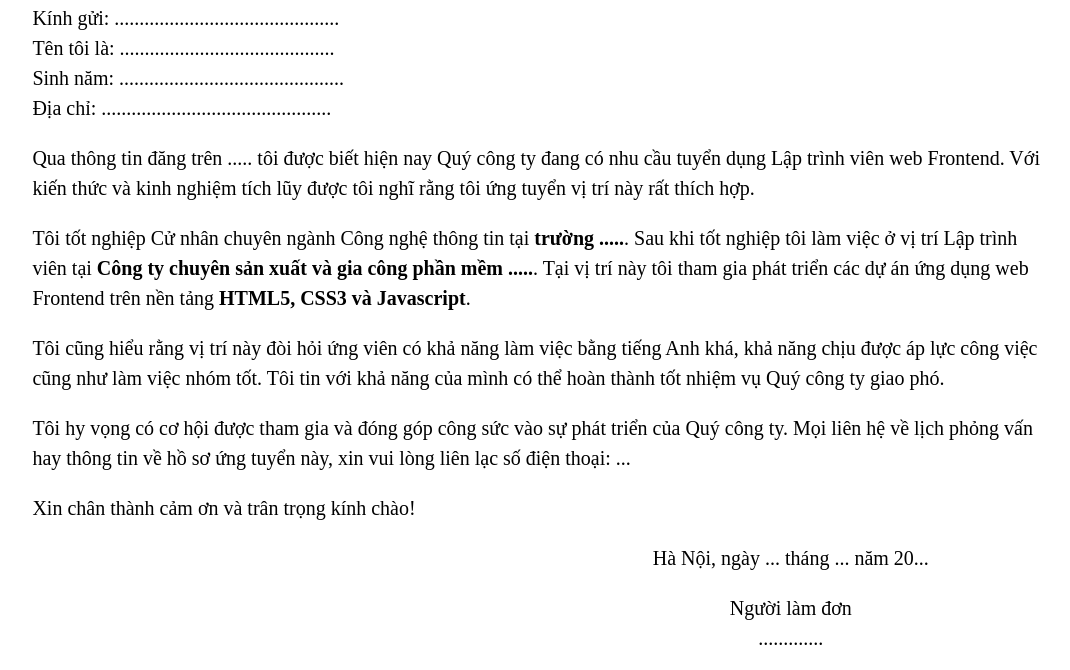
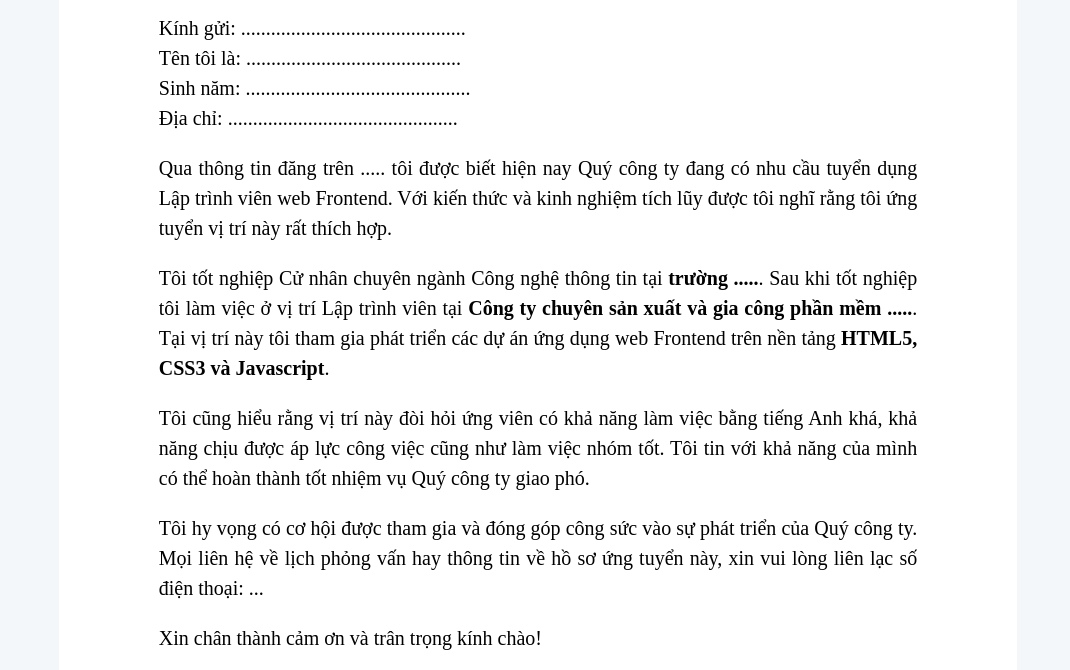
Before and after one commit to HuyHoanggg/HuyHoanggg.github.io, a plain HTML site: page Source-code-day3/donxinviec.html in a window 1280 px wide. Shown: the part 279-949 px from the top of the page, without its empty margins (102-1172 px from the left). Drawn offline with Linux system fonts and the light colour scheme.

Commit message:
thuc hanh tren lop

```diff
--- a/Source-code-day3/donxinviec.css
+++ b/Source-code-day3/donxinviec.css
@@ -1,7 +1,15 @@
+body{
+    background-color: #f4f7fa;
+}
 #container{
-    width: 80%;
+    background-color: white;
+    display: block;
+    width: 60%;
     margin: auto;
-    padding: 30px;
+    padding-left: 100px;
+    padding-right: 100px;
+    padding-top: 40px;
+    padding-bottom: 40px;
     line-height: 1.5;
     font-size: 20px;
 }
@@ -14,8 +22,16 @@
     text-transform: uppercase;
 }
 
+.content{
+    text-align: justify;
+}
+
 .end-form{
-    /* margin-right: 100px; */
     margin-left: 50%;
     text-align: center;
+    line-height: 1.5;
 }
+
+.sign{
+    padding-top: 80px;
+}
--- a/Source-code-day3/donxinviec.html
+++ b/Source-code-day3/donxinviec.html
@@ -24,21 +24,22 @@
             Sinh năm: .............................................<br/>
             Địa chỉ: ..............................................<br/>
         </p>
+        <div class="content">
+            <p>Qua thông tin đăng trên ..... tôi được biết hiện nay Quý công ty đang có nhu cầu tuyển dụng Lập trình viên web Frontend. Với kiến thức và kinh nghiệm tích lũy được tôi nghĩ rằng tôi ứng tuyển vị trí này rất thích hợp.</p>
 
-        <p>Qua thông tin đăng trên ..... tôi được biết hiện nay Quý công ty đang có nhu cầu tuyển dụng Lập trình viên web Frontend. Với kiến thức và kinh nghiệm tích lũy được tôi nghĩ rằng tôi ứng tuyển vị trí này rất thích hợp.</p>
+            <p>Tôi tốt nghiệp Cử nhân chuyên ngành Công nghệ thông tin tại <b>trường .....</b>. Sau khi tốt nghiệp tôi làm việc ở vị trí Lập trình viên tại <b>Công ty chuyên sản xuất và gia công phần mềm .....</b>. Tại vị trí này tôi tham gia phát triển các dự án ứng dụng web Frontend trên nền tảng <b>HTML5, CSS3 và Javascript</b>.</p>
 
-        <p>Tôi tốt nghiệp Cử nhân chuyên ngành Công nghệ thông tin tại <b>trường .....</b>. Sau khi tốt nghiệp tôi làm việc ở vị trí Lập trình viên tại <b>Công ty chuyên sản xuất và gia công phần mềm .....</b>. Tại vị trí này tôi tham gia phát triển các dự án ứng dụng web Frontend trên nền tảng <b>HTML5, CSS3 và Javascript</b>.</p>
+            <p>Tôi cũng hiểu rằng vị trí này đòi hỏi ứng viên có khả năng làm việc bằng tiếng Anh khá, khả năng chịu được áp lực công việc cũng như làm việc nhóm tốt. Tôi tin với khả năng của mình có thể hoàn thành tốt nhiệm vụ Quý công ty giao phó.</p>
 
-        <p>Tôi cũng hiểu rằng vị trí này đòi hỏi ứng viên có khả năng làm việc bằng tiếng Anh khá, khả năng chịu được áp lực công việc cũng như làm việc nhóm tốt. Tôi tin với khả năng của mình có thể hoàn thành tốt nhiệm vụ Quý công ty giao phó.</p>
+            <p>Tôi hy vọng có cơ hội được tham gia và đóng góp công sức vào sự phát triển của Quý công ty. Mọi liên hệ về lịch phỏng vấn hay thông tin về hồ sơ ứng tuyển này, xin vui lòng liên lạc số điện thoại: ...</p>
 
-        <p>Tôi hy vọng có cơ hội được tham gia và đóng góp công sức vào sự phát triển của Quý công ty. Mọi liên hệ về lịch phỏng vấn hay thông tin về hồ sơ ứng tuyển này, xin vui lòng liên lạc số điện thoại: ...</p>
-
-        <p>Xin chân thành cảm ơn và trân trọng kính chào!</p>
+            <p>Xin chân thành cảm ơn và trân trọng kính chào!</p>
+        </div>
         <div class="end-form">
             <p>Hà Nội, ngày ... tháng ... năm 20...</p>
             <p>
                 Người làm đơn<br/>
-                .............
+            <p class="sign">.............</p>
             </p>
         </div>
     </div>
```
